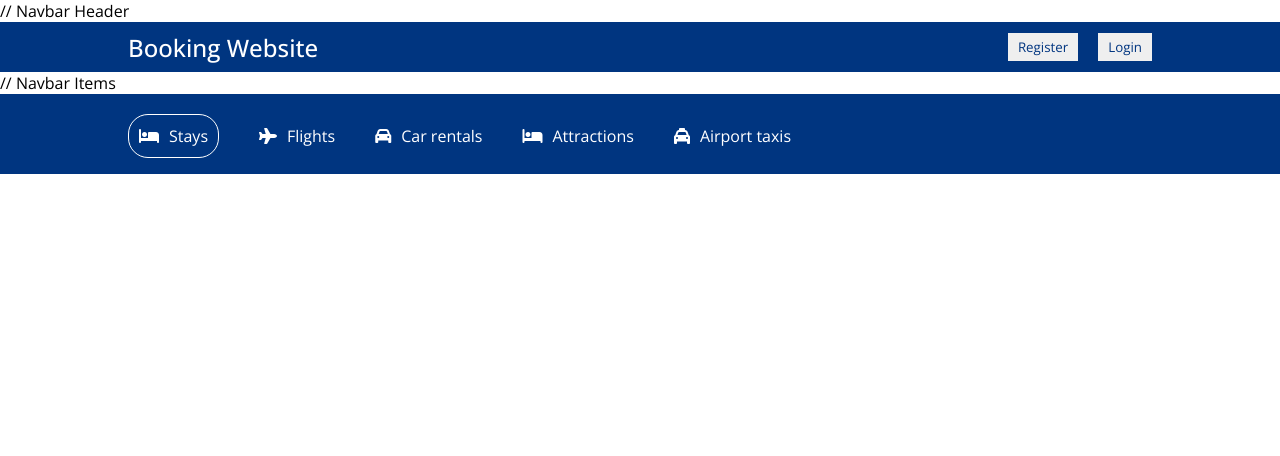
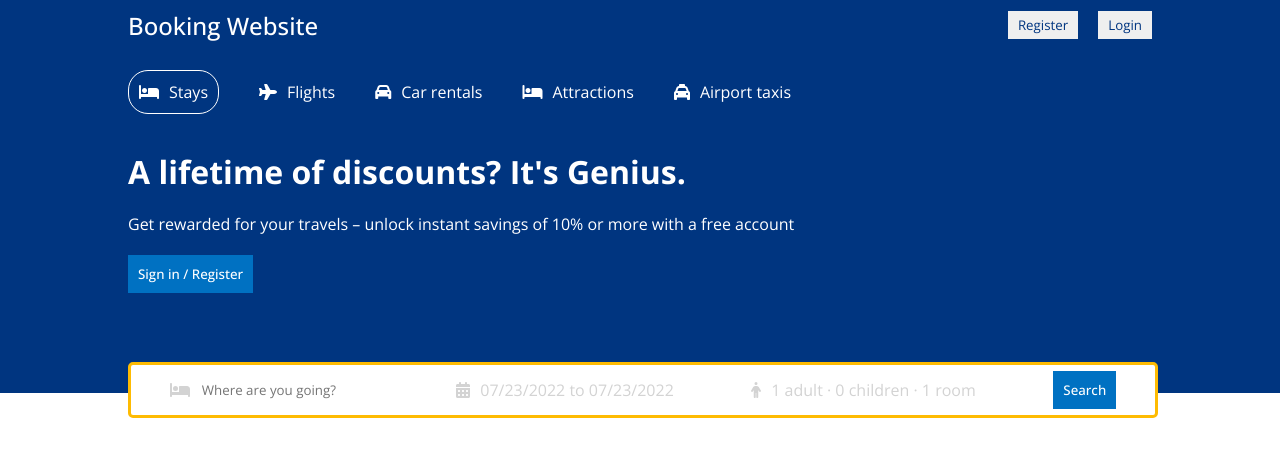
Before and after one commit to FX16212/RJS301x_Assignment, a React (Create React App) app: page / in a window 1280 px wide. Shown: the top 456 px of the page. Built offline with nearby package versions, Linux system fonts and the light colour scheme.

Commit message:
Add Header  Component

```diff
--- /dev/null
+++ b/src/components/header/Header.css
@@ -0,0 +1,109 @@
+.header {
+	background-color: #003580;
+	color: white;
+	display: flex;
+	justify-content: center;
+	position: relative;
+}
+
+.headerContainer {
+	width: 100%;
+	max-width: 1024px;
+	margin: 20px 0px 100px 0px;
+}
+
+.headerContainer.listMode {
+	margin: 20px 0px 0px 0px;
+}
+.headerDesc {
+	margin: 20px 0px;
+}
+
+.headerBtn {
+	background-color: #0071c2;
+	color: white;
+	font-weight: 500;
+	border: none;
+	padding: 10px;
+	cursor: pointer;
+}
+
+.headerSearch {
+	height: 30px;
+	background-color: white;
+	border: 3px solid #febb02;
+	display: flex;
+	align-items: center;
+	justify-content: space-around;
+	padding: 10px 0px;
+	border-radius: 5px;
+	position: absolute;
+	bottom: -25px;
+	width: 100%;
+	max-width: 1024px;
+}
+
+.headerIcon {
+	color: lightgray;
+}
+
+.headerSearchItem {
+	display: flex;
+	align-items: center;
+	gap: 10px;
+}
+
+.headerSearchInput {
+	border: none;
+	outline: none;
+}
+
+.headerSearchText {
+	color: lightgray;
+	cursor: pointer;
+}
+
+.date {
+	position: absolute;
+	top: 50px;
+	z-index: 2;
+}
+
+.options {
+	z-index: 2;
+	position: absolute;
+	top: 50px;
+	background-color: white;
+	color: gray;
+	border-radius: 5px;
+	-webkit-box-shadow: 0px 0px 10px -5px rgba(0, 0, 0, 0.4);
+	box-shadow: 0px 0px 10px -5px rgba(0, 0, 0, 0.4);
+}
+
+.optionItem {
+	width: 200px;
+	display: flex;
+	justify-content: space-between;
+	margin: 10px;
+}
+
+.optionCounter {
+	display: flex;
+	align-items: center;
+	gap: 10px;
+	font-size: 12px;
+	color: black;
+}
+
+.optionCounterButton {
+	width: 30px;
+	height: 30px;
+	border: 1px solid #0071c2;
+	color: #0071c2;
+	cursor: pointer;
+	background-color: white;
+}
+
+.optionCounterButton:disabled {
+	cursor: not-allowed;
+}
--- /dev/null
+++ b/src/components/header/Header.jsx
@@ -0,0 +1,174 @@
+import React from 'react';
+import './Header.css';
+import { DateRange } from 'react-date-range';
+import { useState } from 'react';
+import 'react-date-range/dist/styles.css'; // main css file
+import 'react-date-range/dist/theme/default.css'; // theme css file
+import { format } from 'date-fns';
+import { useNavigate } from 'react-router-dom';
+import {
+	faBed,
+	faCalendarDays,
+	faPerson,
+} from '@fortawesome/free-solid-svg-icons';
+import { FontAwesomeIcon } from '@fortawesome/react-fontawesome';
+
+function Header({ type }) {
+	//State
+	const [destination, setDestination] = useState('');
+	const [openDate, setOpenDate] = useState(false);
+	const [date, setDate] = useState([
+		{
+			startDate: new Date(),
+			endDate: new Date(),
+			key: 'selection',
+		},
+	]);
+	const [openOptions, setOpenOptions] = useState(false);
+	const [options, setOptions] = useState({
+		adult: 1,
+		children: 0,
+		room: 1,
+	});
+	// Navigation
+	const navigate = useNavigate();
+	// Handle Options
+	const handleOption = (name, operation) => {
+		setOptions((prev) => {
+			return {
+				...prev,
+				[name]: operation === 'i' ? options[name] + 1 : options[name] - 1,
+			};
+		});
+	};
+	// Handle Search Button
+	const handleSearch = () => {
+		navigate('/search', { state: { destination, date, options } });
+	};
+
+	return (
+		<div className="header">
+			<div
+				className={
+					type === 'list' ? 'headerContainer listMode' : 'headerContainer'
+				}>
+				{type !== 'list' && (
+					<>
+						<h1 className="headerTitle">
+							A lifetime of discounts? It's Genius.
+						</h1>
+						<p className="headerDesc">
+							Get rewarded for your travels – unlock instant savings of 10% or
+							more with a free account
+						</p>
+						<button className="headerBtn">Sign in / Register</button>
+						<div className="headerSearch">
+							<div className="headerSearchItem">
+								<FontAwesomeIcon icon={faBed} className="headerIcon" />
+								<input
+									type="text"
+									placeholder="Where are you going?"
+									className="headerSearchInput"
+									onChange={(e) => setDestination(e.target.value)}
+								/>
+							</div>
+							<div className="headerSearchItem">
+								<FontAwesomeIcon icon={faCalendarDays} className="headerIcon" />
+								<span
+									onClick={() => setOpenDate(!openDate)}
+									className="headerSearchText">{`${format(
+									date[0].startDate,
+									'MM/dd/yyyy'
+								)} to ${format(date[0].endDate, 'MM/dd/yyyy')}`}</span>
+								{openDate && (
+									<DateRange
+										editableDateInputs={true}
+										onChange={(item) => setDate([item.selection])}
+										moveRangeOnFirstSelection={false}
+										ranges={date}
+										className="date"
+										minDate={new Date()}
+									/>
+								)}
+							</div>
+							<div className="headerSearchItem">
+								<FontAwesomeIcon icon={faPerson} className="headerIcon" />
+								<span
+									onClick={() => setOpenOptions(!openOptions)}
+									className="headerSearchText">{`${options.adult} adult · ${options.children} children · ${options.room} room`}</span>
+								{openOptions && (
+									<div className="options">
+										<div className="optionItem">
+											<span className="optionText">Adult</span>
+											<div className="optionCounter">
+												<button
+													disabled={options.adult <= 1}
+													className="optionCounterButton"
+													onClick={() => handleOption('adult', 'd')}>
+													-
+												</button>
+												<span className="optionCounterNumber">
+													{options.adult}
+												</span>
+												<button
+													className="optionCounterButton"
+													onClick={() => handleOption('adult', 'i')}>
+													+
+												</button>
+											</div>
+										</div>
+										<div className="optionItem">
+											<span className="optionText">Children</span>
+											<div className="optionCounter">
+												<button
+													disabled={options.children <= 0}
+													className="optionCounterButton"
+													onClick={() => handleOption('children', 'd')}>
+													-
+												</button>
+												<span className="optionCounterNumber">
+													{options.children}
+												</span>
+												<button
+													className="optionCounterButton"
+													onClick={() => handleOption('children', 'i')}>
+													+
+												</button>
+											</div>
+										</div>
+										<div className="optionItem">
+											<span className="optionText">Room</span>
+											<div className="optionCounter">
+												<button
+													disabled={options.room <= 1}
+													className="optionCounterButton"
+													onClick={() => handleOption('room', 'd')}>
+													-
+												</button>
+												<span className="optionCounterNumber">
+													{options.room}
+												</span>
+												<button
+													className="optionCounterButton"
+													onClick={() => handleOption('room', 'i')}>
+													+
+												</button>
+											</div>
+										</div>
+									</div>
+								)}
+							</div>
+							<div className="headerSearchItem">
+								<button className="headerBtn" onClick={handleSearch}>
+									Search
+								</button>
+							</div>
+						</div>
+					</>
+				)}
+			</div>
+		</div>
+	);
+}
+
+export default Header;
--- a/src/components/navbar/Navbar.jsx
+++ b/src/components/navbar/Navbar.jsx
@@ -5,7 +5,6 @@
 function Navbar() {
 	return (
 		<div>
-			// Navbar Header
 			<div className="navbar-header">
 				<div className="navbar-container">
 					<h2 className="navbar-logo">Booking Website</h2>
@@ -15,7 +14,6 @@
 					</div>
 				</div>
 			</div>
-			// Navbar Items
 			<NavBarItem />
 		</div>
 	);
--- a/src/pages/home/Home.jsx
+++ b/src/pages/home/Home.jsx
@@ -1,9 +1,11 @@
+import Header from '../../components/header/Header';
 import Navbar from '../../components/navbar/Navbar';
 
 const Home = () => {
 	return (
 		<div>
 			<Navbar />
+			<Header />
 		</div>
 	);
 };
```
Also changed, not shown: icon-list.html (+8 -5 lines).
